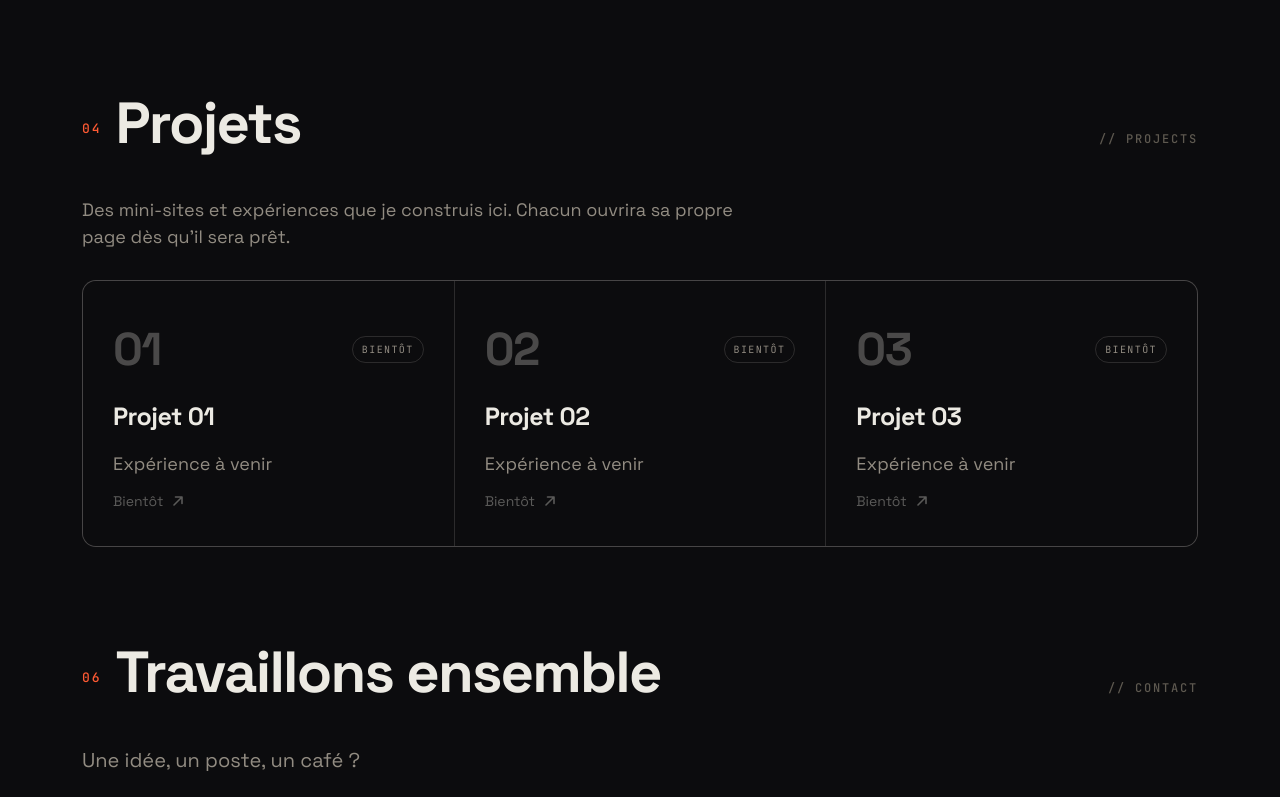
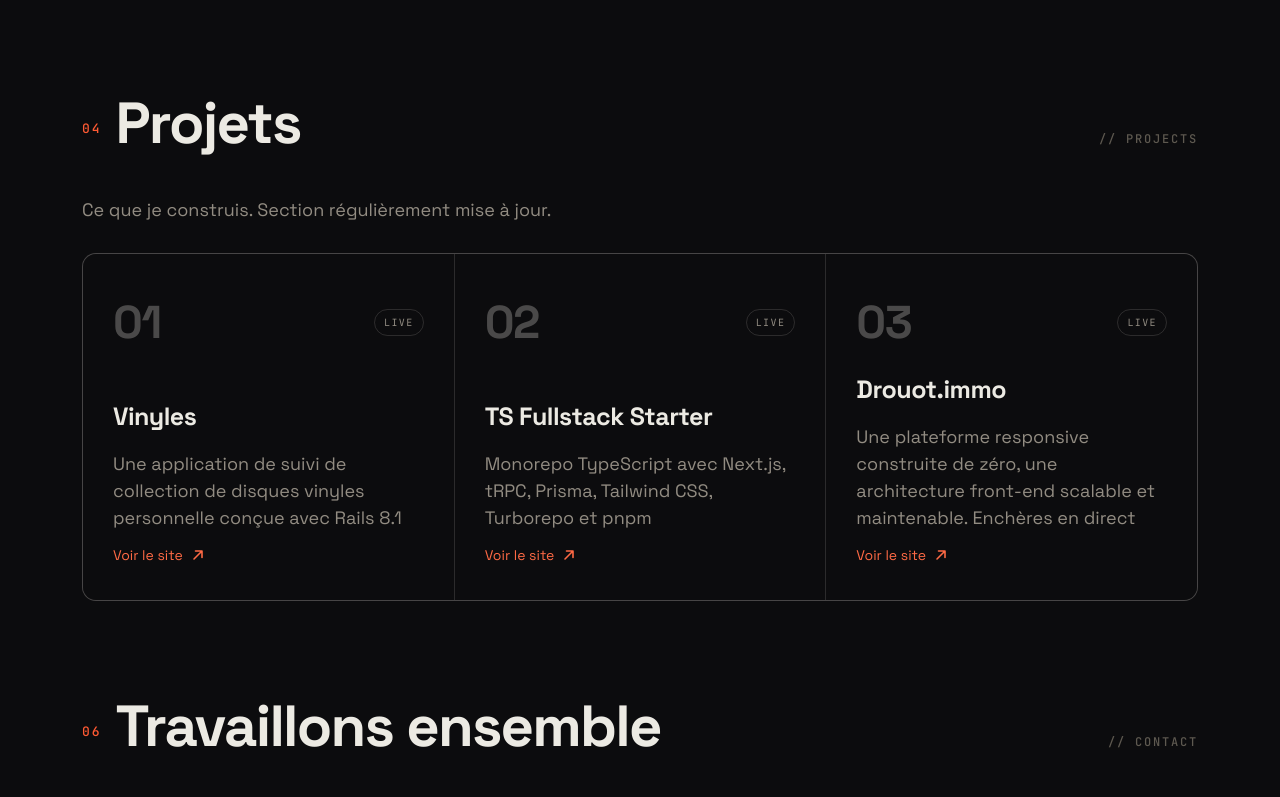
Before and after one commit to yoannk-dev/yoannk-2026, a React (Vite) app: page / in a window 1280 px wide. Shown: the part 3420-4217 px from the top of the page. Built offline with nearby package versions, Linux system fonts and the light colour scheme.

Commit message:
add 3 projects

```diff
--- a/src/components/Projects/Projects.tsx
+++ b/src/components/Projects/Projects.tsx
@@ -27,7 +27,7 @@ export default function Projects() {
             const live = !!project.href;
             if (live) {
               return (
-                <a className={`${styles.card} ${styles.live}`} key={i} href={project.href}>
+                <a className={`${styles.card} ${styles.live}`} key={i} href={project.href} target="_blank">
                   <div className={styles.top}>
                     <span className={styles.n}>{String(i + 1).padStart(2, '0')}</span>
                     <span className={styles.badge}>Live</span>
--- a/src/i18n/translations.ts
+++ b/src/i18n/translations.ts
@@ -29,7 +29,7 @@ export const translations = {
     componentsLabel: 'composants livrés',
     viewSite: 'Voir le site',
     soon: 'Bientôt',
-    projectsIntro: 'Des mini-sites et expériences que je construis ici. Chacun ouvrira sa propre page dès qu\'il sera prêt.',
+    projectsIntro: 'Ce que je construis. Section régulièrement mise à jour.',
     writingIntro: 'Des notes sur le front-end, la performance, l\'architecture et l\'IA. Premiers articles à venir.',
     contactLead: 'Une idée, un poste, un café ?',
     backTop: 'Haut de page',
@@ -70,7 +70,7 @@ export const translations = {
     componentsLabel: 'components shipped',
     viewSite: 'View site',
     soon: 'Soon',
-    projectsIntro: 'Mini-sites and experiments I build here. Each opens its own page once it\'s ready.',
+    projectsIntro: 'What I\'m building. Section regularly updated.',
     writingIntro: 'Notes on front-end, performance, architecture and AI. First articles coming soon.',
     contactLead: 'An idea, a role, a coffee?',
     backTop: 'Back to top',
@@ -157,15 +157,15 @@ export const EXPERIENCE = [
 
 export const STACK_GROUPS = [
   { heading: { fr: 'Core',          en: 'Core'          }, items: ['React', 'TypeScript', 'JavaScript', 'HTML', 'CSS'] },
-  { heading: { fr: 'Frameworks',    en: 'Frameworks'    }, items: ['Next.js', 'Angular', 'Vue', 'Nuxt'] },
+  { heading: { fr: 'Frameworks',    en: 'Frameworks'    }, items: ['Next.js', 'Angular', 'Vue', 'Nuxt', 'Ruby on Rails'] },
   { heading: { fr: 'Architecture',  en: 'Architecture'  }, items: ['Front-end architecture', 'Micro-frontend', 'Performance web', 'WebSockets'] },
   { heading: { fr: 'Au-delà du code', en: 'Beyond code' }, items: ['Coding assisté par IA', 'Mentorat & leadership', 'Vision produit (ex-PM)', 'Testing & E2E'] },
 ];
 
 export const PROJECTS = [
-  { name: { fr: 'Projet 01', en: 'Project 01' }, blurb: { fr: 'Expérience à venir', en: 'Experiment coming soon' }, href: '' },
-  { name: { fr: 'Projet 02', en: 'Project 02' }, blurb: { fr: 'Expérience à venir', en: 'Experiment coming soon' }, href: '' },
-  { name: { fr: 'Projet 03', en: 'Project 03' }, blurb: { fr: 'Expérience à venir', en: 'Experiment coming soon' }, href: '' },
+  { name: { fr: 'Vinyles', en: 'Vinyles' }, blurb: { fr: 'Une application de suivi de collection de disques vinyles personnelle conçue avec Rails 8.1', en: 'A personal vinyl record collection tracker built with Rails 8.1' }, href: 'https://vinyles.yoann-k.com/' },
+  { name: { fr: 'TS Fullstack Starter', en: 'TS Fullstack Starter' }, blurb: { fr: 'Monorepo TypeScript avec Next.js, tRPC, Prisma, Tailwind CSS, Turborepo et pnpm', en: 'TypeScript monorepo boilerplate with Next.js, tRPC, Prisma, Tailwind CSS, Turborepo & pnpm workspaces' }, href: 'https://github.com/yoannk-dev/ts-fullstack-starter' },
+  { name: { fr: 'Drouot.immo', en: 'Drouot.immo' }, blurb: { fr: 'Une plateforme responsive construite de zéro, une architecture front-end scalable et maintenable. Enchères en direct', en: 'A responsive platform built from scratch, a scalable front-end architecture. Live Auction.' }, href: 'https://drouot.immo' },
 ];
 
 export const WRITING = [
```
